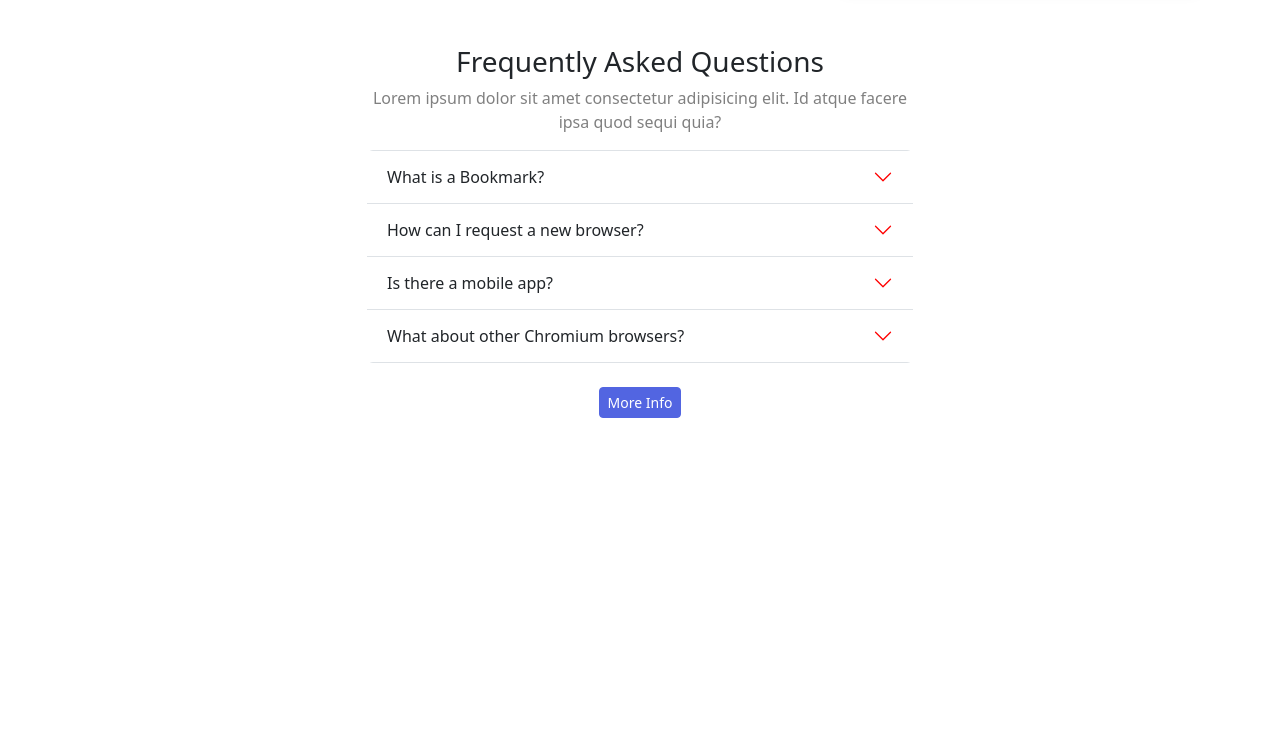
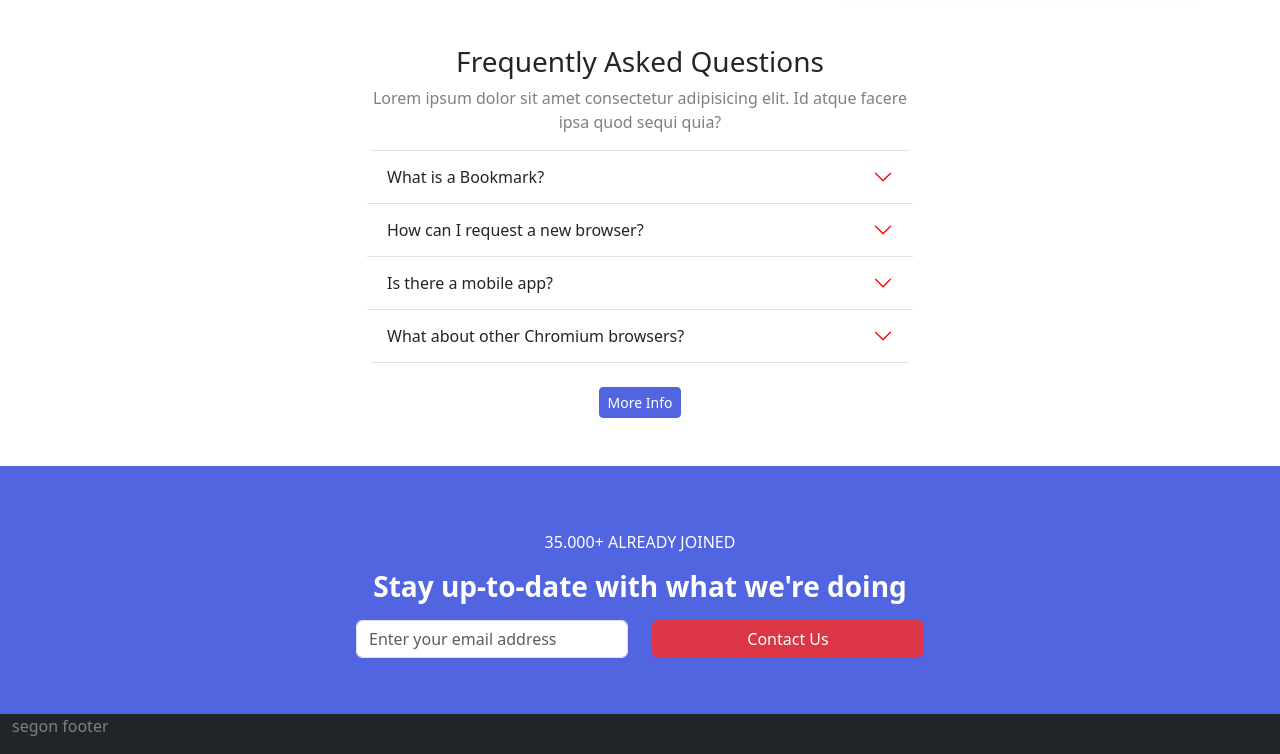
Before and after one commit to SergiDescayre/tascaS1_2, a website: page index.html in a window 1280 px wide. Shown: the part 1821-2575 px from the top of the page. Before the commit the page ends 2287 px from the top, so only its background shows below. Drawn offline with nearby package versions, Linux system fonts and the light colour scheme.

Commit message:
Esxercici 5

```diff
--- a/index.html
+++ b/index.html
@@ -12,7 +12,7 @@
     <div class="container">
         <nav class="navbar navbar-expand-lg bg-body-tertiary">
             <div class="container-fluid">
-                <img src="./Imagenes/logo-bookmark.svg" alt="">
+                <img src="./Imagenes/logo-bookmark.svg" alt="logo">
                 <button class="navbar-toggler" type="button" data-bs-toggle="collapse" data-bs-target="#navbarNav"
                     aria-controls="navbarNav" aria-expanded="false" aria-label="Toggle navigation">
                     <span class="navbar-toggler-icon"></span>
@@ -213,6 +213,32 @@
                 <button class="btn btn-primari btn-sm mt-4">More Info</button>
             </div>
         </div>
+        </div>
+        <footer>
+            <div class="container-fluid">
+                <div class="row text-center bg-primari p-5">
+                    <div class="col-sm-12 col-md-12 col-lg-6 col-xl-6 mx-auto">
+                        <p class="text-white m-3">35.000+ ALREADY JOINED</p>
+                        <h3 class="fw-bold text-white m-3">Stay up-to-date with what we're doing</h3>
+                        <form>
+                            <div class="row">
+                                <div class="col-sm-12 col-md-6 col-lg-6 col-xl-6 mb-2">
+                                    <input type="email" class="form-control" placeholder="Enter your email address" >
+                                </div>
+                                <div class="col-sm-12 col-md-6 col-lg-6 col-xl-6 mb-2">
+                                    <button type="submit" class="btn btn-danger form-control" >Contact Us</button>
+                                </div>
+                            </div>
+                        </form>
+                    </div>
+                </div>
+                <div class="row bg-dark">
+                    <p>segon footer</p>
+
+
+                    </div>
+                </div>
+        </footer>
     </div>
     <script src="./node_modules/bootstrap/dist/js/bootstrap.min.js"></script>
 </body>
```
